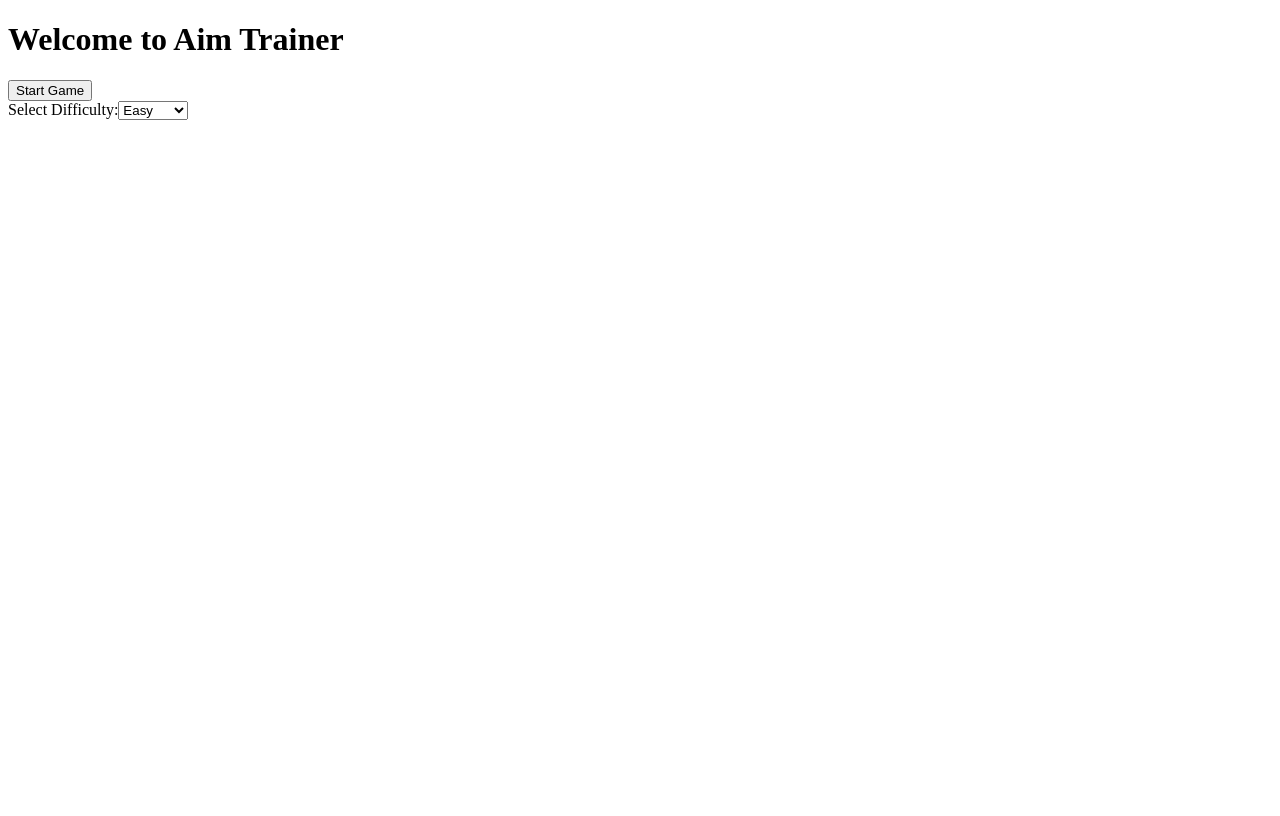
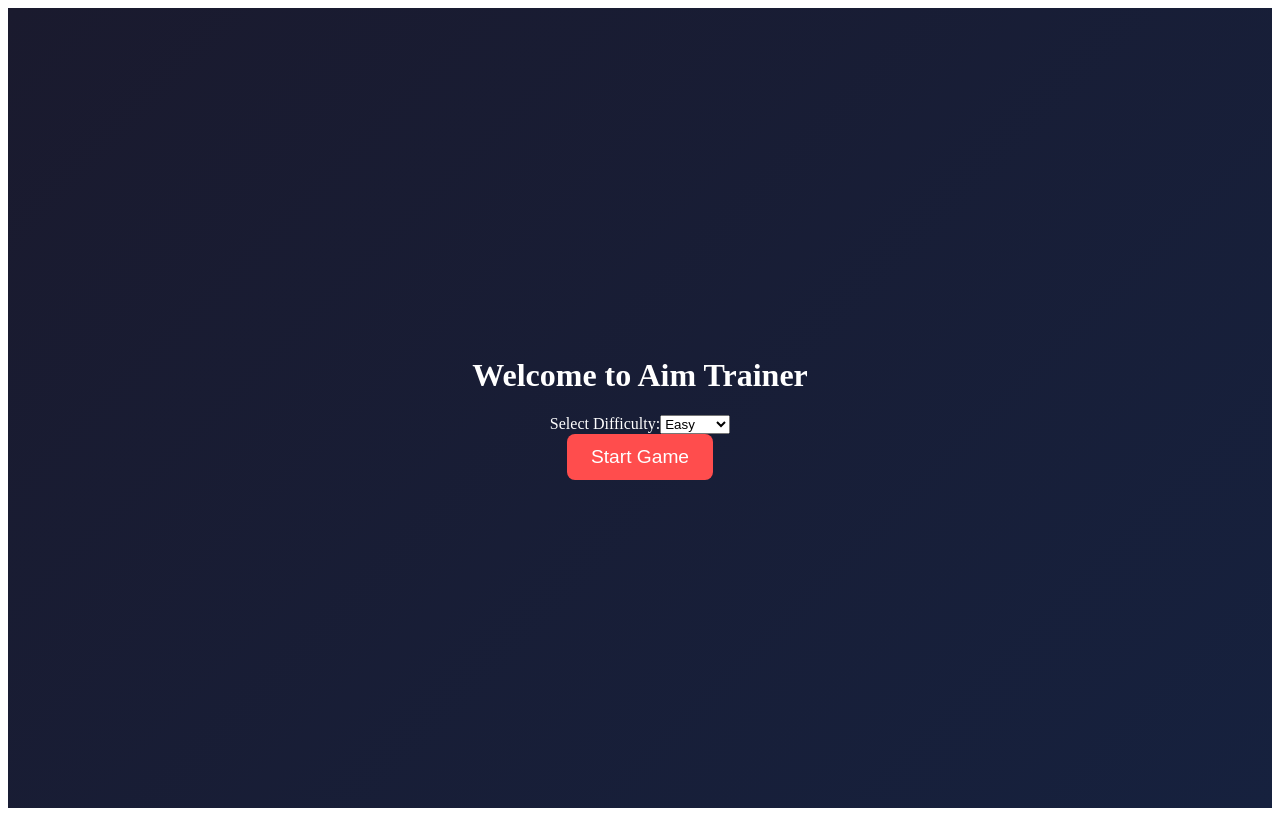
Before and after one commit to ZiglaCity/aim-trainer, a React (Vite) app: page / in a window 1280 px wide. Built offline with nearby package versions, Linux system fonts and the light colour scheme.

Commit message:
Styled Home page

```diff
--- a/src/components/StartScreen.jsx
+++ b/src/components/StartScreen.jsx
@@ -2,7 +2,6 @@ function StartScreen({ onStart }) {
     return (
         // later add greetings to the welcome message
       <div>
-        <h1>Welcome to Aim Trainer</h1>
         <button onClick={onStart}>Start Game</button>
       </div>
     );
--- a/src/pages/Home.jsx
+++ b/src/pages/Home.jsx
@@ -2,6 +2,7 @@ import React, {useState} from 'react';
 import StartScreen from '../components/StartScreen';
 import Settings from '../components/Settings';
 import Game from './Game';
+import '../styles/Home.css';
 
 export default function Home(){
 
@@ -9,12 +10,13 @@ export default function Home(){
     const [gameStarted, setGameStarted] = useState(false);
 
     return (
-        <div>
+        <div >
             {!gameStarted ? (
-            <>
+            <div className="home-container">
+                <h1>Welcome to Aim Trainer</h1>
+                <Settings difficulty={difficulty} setDifficulty={setDifficulty} />
                 <StartScreen onStart={() => setGameStarted(true)} />
-                <Settings difficulty={difficulty} setDifficulty={setDifficulty} />
-            </>
+            </div>
         ):
             <Game difficulty={difficulty} />
         }
--- /dev/null
+++ b/src/styles/home.css
@@ -0,0 +1,27 @@
+.home-container {
+    display: flex;
+    flex-direction: column;
+    justify-content: center;
+    align-items: center;
+    height: 100vh;
+    background: linear-gradient(135deg, #1a1a2e, #16213e);
+    color: white;
+    text-align: center;
+    font-family: 'Press Start 2P', cursive;
+}
+
+button {
+    background: #ff4d4d;
+    color: white;
+    padding: 12px 24px;
+    border: none;
+    border-radius: 8px;
+    font-size: 1.2rem;
+    cursor: pointer;
+    transition: 0.3s ease-in-out;
+}
+
+button:hover {
+    background: #ff1a1a;
+    transform: scale(1.1);
+}
```
